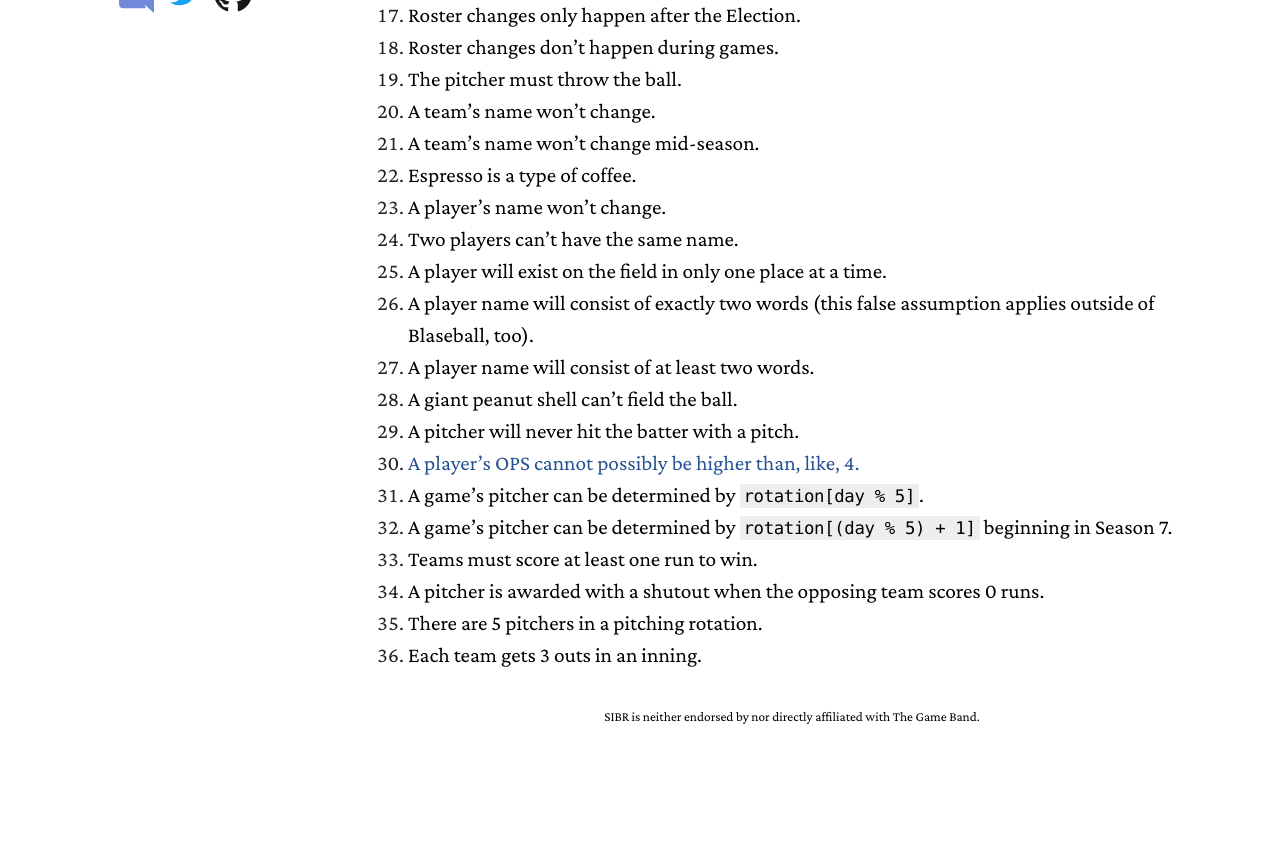
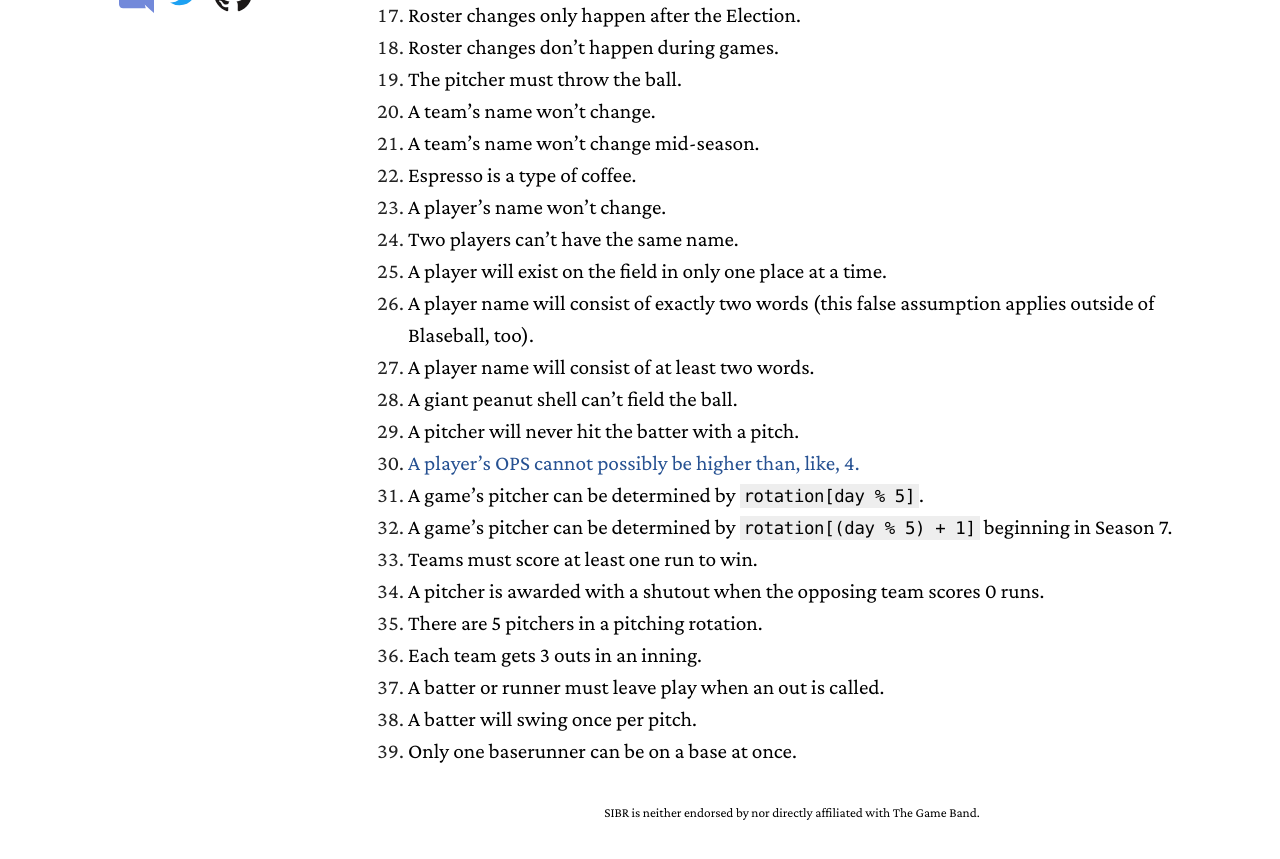
Before and after one commit to Society-for-Internet-Blaseball-Research/sibr.dev, a Jekyll site: the page built from falsehoods.md, in a window 1280 px wide and 900 px high, scrolled down 668 px. Shown: the top 859 px of the window. Built offline with Jekyll 4.4.1, drawn with Linux system fonts in a browser that asks for light colours; our own code applies the rules of GitHub Pages for plain Markdown files; before the commit the page ends 1472 px from its top, so only the background shows below that.

Commit message:
Update falsehoods.md

```diff
--- a/falsehoods.md
+++ b/falsehoods.md
@@ -40,3 +40,6 @@ title: Falsehoods Programmers Believe about Blaseball
 34. A pitcher is awarded with a shutout when the opposing team scores 0 runs.
 35. There are 5 pitchers in a pitching rotation.
 36. Each team gets 3 outs in an inning.
+37. A batter or runner must leave play when an out is called.
+38. A batter will swing once per pitch.
+39. Only one baserunner can be on a base at once.
```
